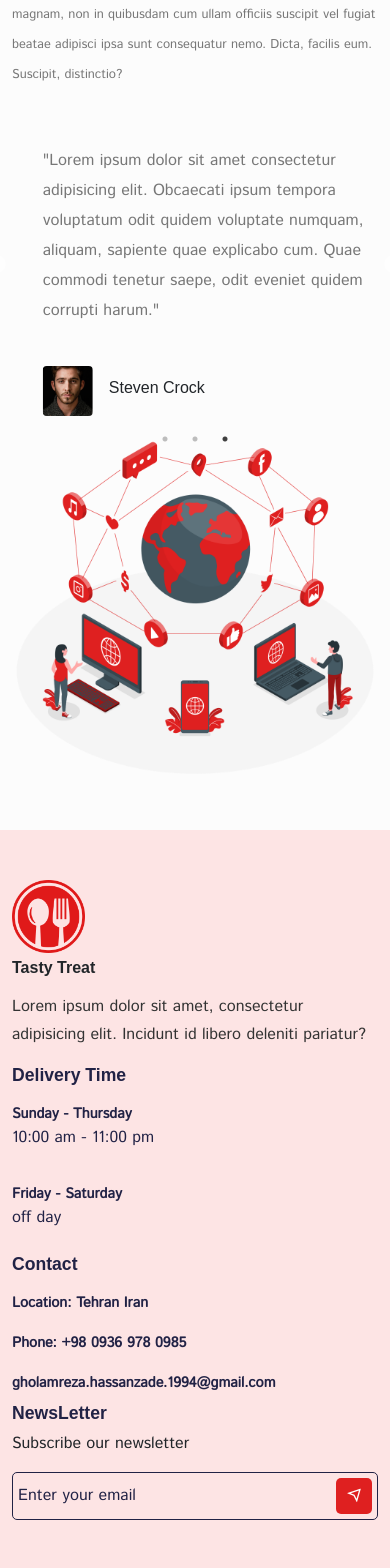
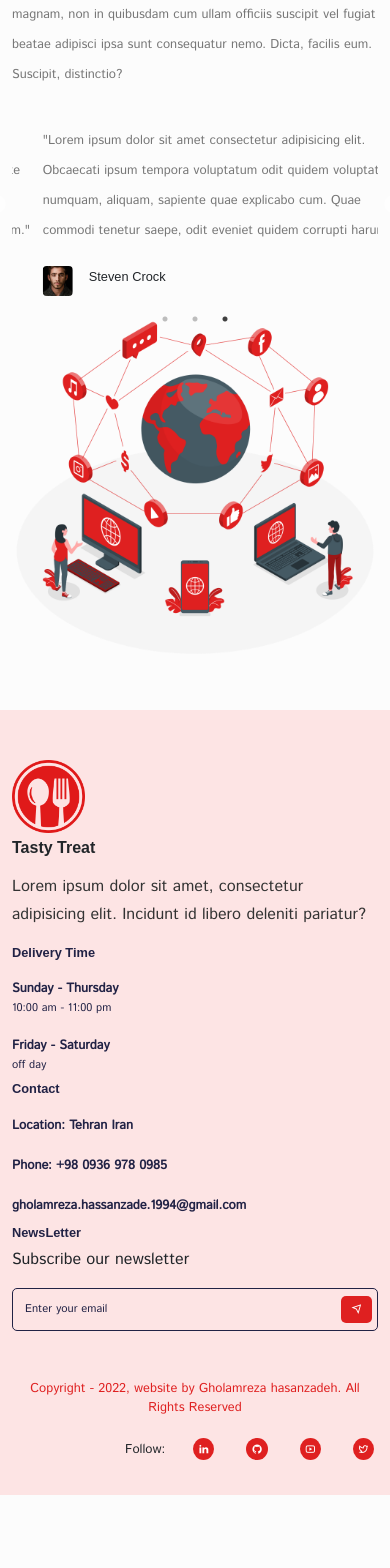
Before and after one commit to gholamreza-hasnzade/Reactjs-food-App-redux-toolkit, a React (Create React App) app: page /home in a window 390 px wide. Shown: the part 6680-8248 px from the top of the page. After the commit the page ends 8175 px from the top, so only its background shows below. Built offline with nearby package versions, Linux system fonts and the light colour scheme; a web font is replaced by a local one.

Commit message:
hotfexed footer responsive

```diff
--- a/src/components/UI/slider/testimonialSlider.css
+++ b/src/components/UI/slider/testimonialSlider.css
@@ -1,12 +1,26 @@
- .review__text{
+.review__text {
   color: #777;
   line-height: 30px;
   margin: 40px 0px;
 }
 
- .slider__content img{
-    width: 50px ;
+.slider__content img {
+  width: 50px;
   height: 50px;
   border-radius: 10px;
   object-fit: cover;
 }
+@media only screen and (max-width: 768px) {
+  .review__text {
+    font-size: 0.8rem;
+    margin: 20px 0px;
+  }
+
+  .slider__content img {
+    width: 30px;
+    height: 30px;
+  }
+  .slider__content h6 {
+    font-size: 0.8rem;
+  }
+}
--- a/src/components/footer/Footer.jsx
+++ b/src/components/footer/Footer.jsx
@@ -68,7 +68,7 @@ const Footer = () => {
             </p>
           </Col>
           <Col lg="6" md="6">
-            <div className="socail__links d-flex aligin-items-center gap-4 justify-content-end">
+            <div className="social__links d-flex align-items-center gap-4 justify-content-end">
               <p className="mb-0">Follow: </p>
               <span>
                 <Link to="https://www.linkedin.com/in/gholamreza-hasanzadeh-tabrizi-7004a4190">
--- a/src/components/footer/footer.css
+++ b/src/components/footer/footer.css
@@ -40,43 +40,90 @@
   font-weight: 600;
 }
 
-.newsletter{
+.newsletter {
   padding: 5px;
   border: 1px solid #212245;
   border-radius: 5px;
   display: flex;
   justify-content: space-between;
   align-items: center;
+  position: relative;
 }
 .newsletter input {
   background: transparent;
   border: none;
   outline: none;
 }
-.newsletter input:focus{
+.newsletter input:focus {
   outline: none;
 }
-.newsletter span{
+.newsletter span {
   background: #df2020;
-    padding: 5px 10px;
+  padding: 1px 10px;
   border-radius: 5px;
   cursor: pointer;
+  position: absolute;
+  right: 5px;
 }
 .newsletter span i {
   color: #fff;
 }
-.newsletter input::placeholder{
+.newsletter input::placeholder {
   color: #212245;
 }
 
-.socail__links span i{
+.social__links span i {
   padding: 5px;
   background: #df2020;
   color: #fff;
   border-radius: 50%;
 }
 
-.copyright__text{
+.copyright__text {
   font-size: 0.8rem;
   color: #df2020;
 }
+@media only screen and (max-width: 992px)  {
+  .newsletter input {
+    padding: 7px;
+    font-size: 0.7rem;
+  }
+  .newsletter span {
+    padding: 5px 10px;
+    font-size: 0.7rem;
+  }
+}
+@media only screen and (max-width: 768px) {
+  .footer__title {
+    font-size: 0.8rem;
+  }
+
+  .delivery__time-item span {
+    font-size: 0.8rem;
+  }
+  .delivery__time-item p {
+    font-size: 0.7rem;
+    margin-bottom: 0;
+  }
+
+
+}
+
+@media only screen and (max-width: 576px) {
+  .copyright__text{
+text-align: center;
+  }
+
+  .social__links {
+    justify-content: center;
+  }
+  .social__links p {
+    font-size: 0.8rem;
+  }
+  .social__links span {
+    padding: 4px;
+  }
+  .social__links span a {
+    font-size: 0.7rem;
+  }
+}
```
Lines whose indentation alone changed are shown as unchanged.
